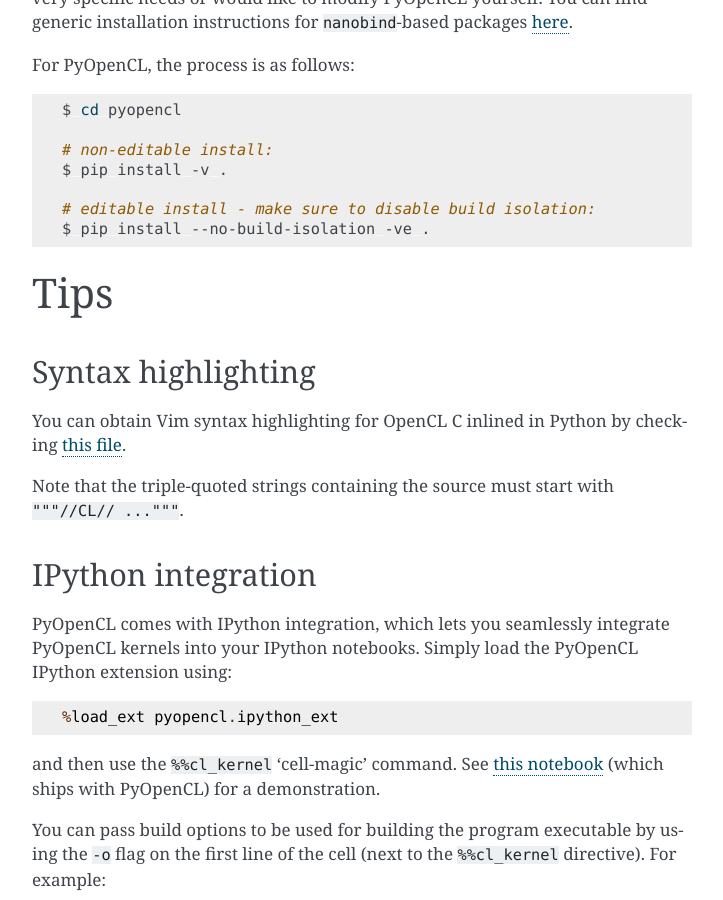
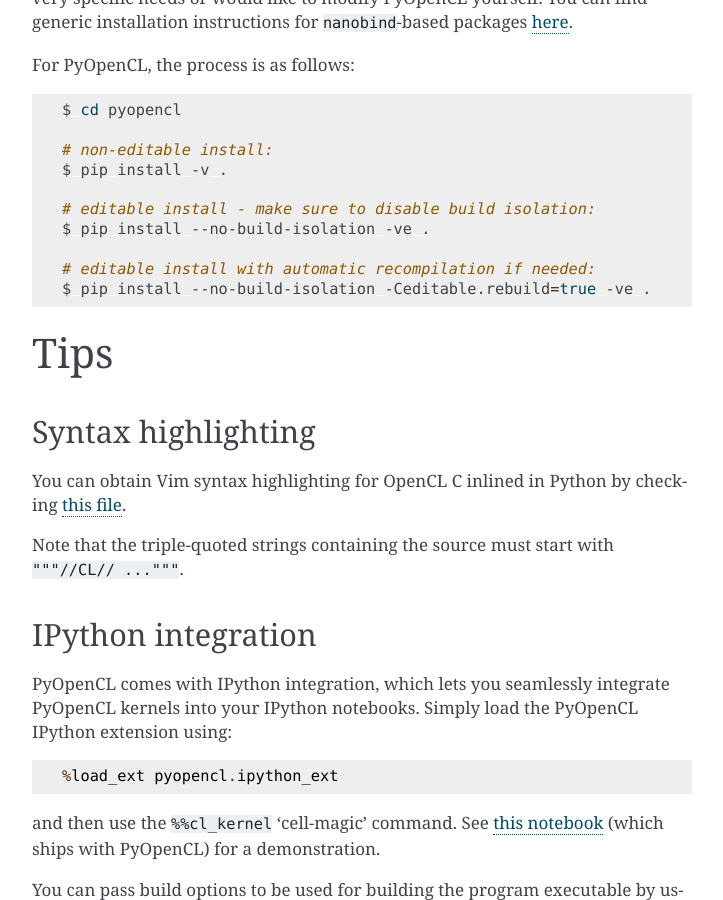
Before and after one commit to inducer/pyopencl, a Sphinx documentation site: the page built from doc/misc.rst, in a window 1280 px wide and 900 px high, scrolled down 4117 px. Shown: the whole window, without its empty margins (388-1111 px from the left). Built offline with Sphinx 7.4.7, drawn with Linux system fonts in a browser that asks for light colours.

Commit message:
Revert "remove non-functional automatic recompilation"
This reverts commit e421c8262dbaa953e5bbb14f693558e48285fbe8.

```diff
--- a/doc/misc.rst
+++ b/doc/misc.rst
@@ -195,6 +195,10 @@ For PyOpenCL, the process is as follows:
 
     # editable install - make sure to disable build isolation:
     $ pip install --no-build-isolation -ve .
+
+    # editable install with automatic recompilation if needed:
+    $ pip install --no-build-isolation -Ceditable.rebuild=true -ve .
+
 
 Tips
 ====
```
